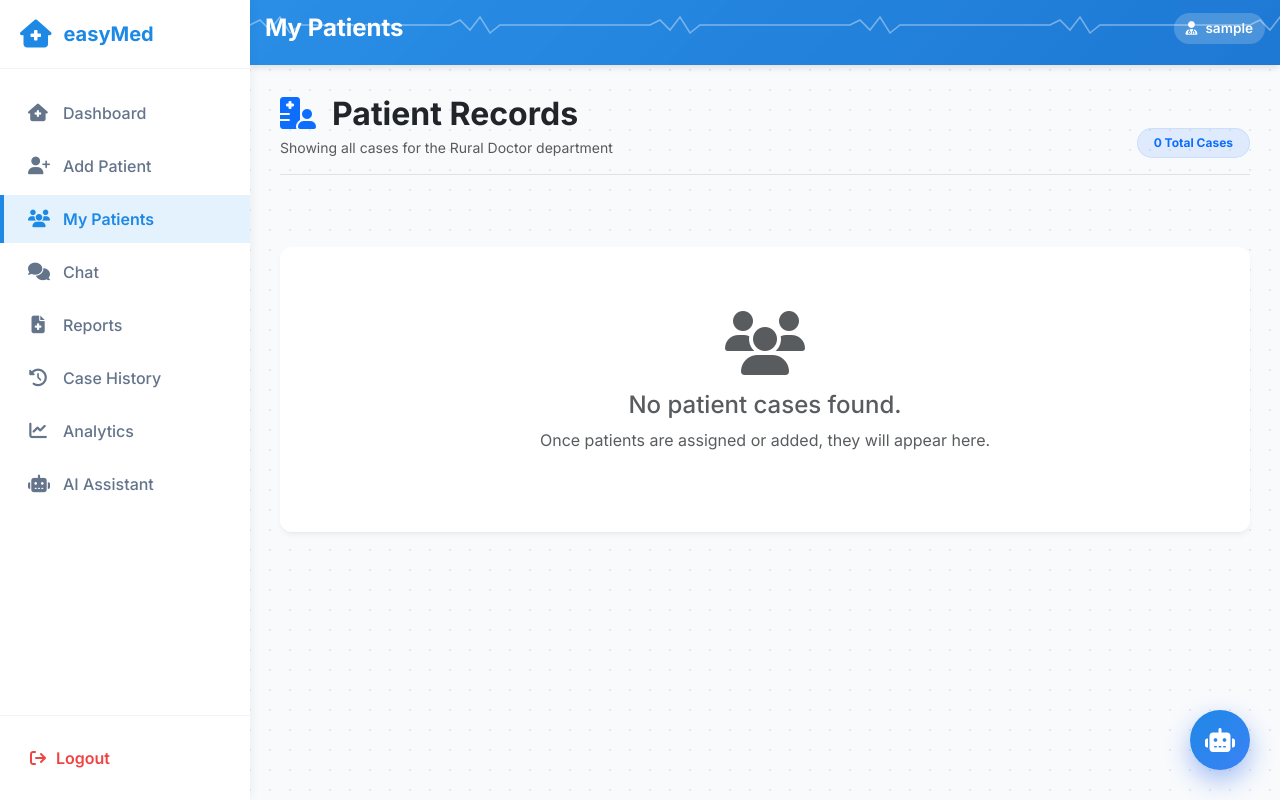
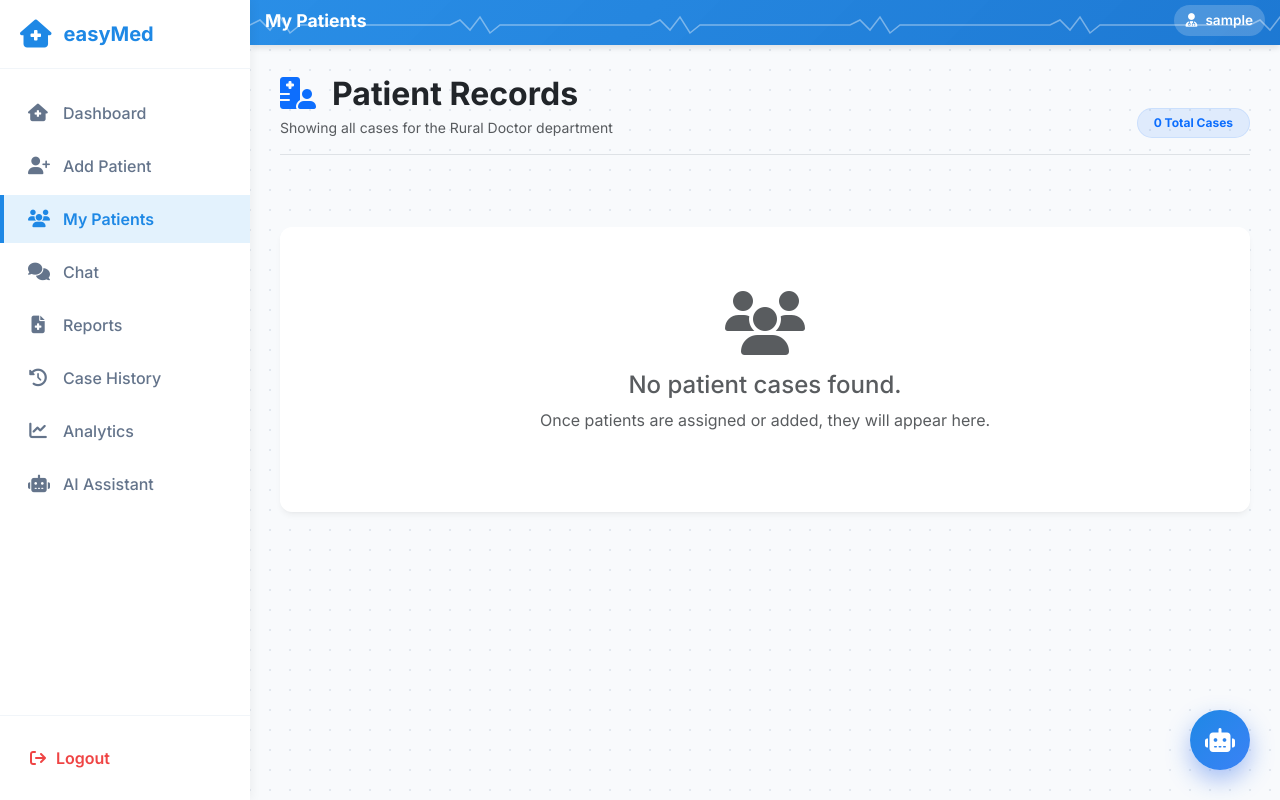
Before and after one commit to shravansinghchauhan2021/easyMed-Platform, a Flask app: page /my_patients in a window 1280 px wide. Run offline with Flask 3, Linux system fonts and the light colour scheme; the visitor is signed in with stand-in values (Sample User, id 1); data comes from the database, SQL or seed files in the repository; data that the repository does not hold is empty; some libraries are stand-ins or nearby versions.

Commit message:
shortnign the blue bar

```diff
--- a/static/dashboard.css
+++ b/static/dashboard.css
@@ -213,8 +213,8 @@ body {
 .top-header {
     background: none;
     color: white;
-    padding: var(--safe-top) 15px 8px;
-    min-height: calc(65px + var(--safe-top));
+    padding: var(--safe-top) 15px 4px;
+    min-height: calc(45px + var(--safe-top));
     display: flex;
     margin-top: 0; /* Ensure no margin at the top */
     justify-content: space-between;
@@ -223,6 +223,14 @@ body {
     top: 0;
     z-index: 999;
     overflow: visible;
+}
+
+.top-header h4 {
+    font-size: 1.1rem; /* Slightly smaller for slim header */
+}
+
+.top-header .btn-sm {
+    padding: 2px 8px; /* Slimmer buttons */
 }
 
 .top-header::before {
```
